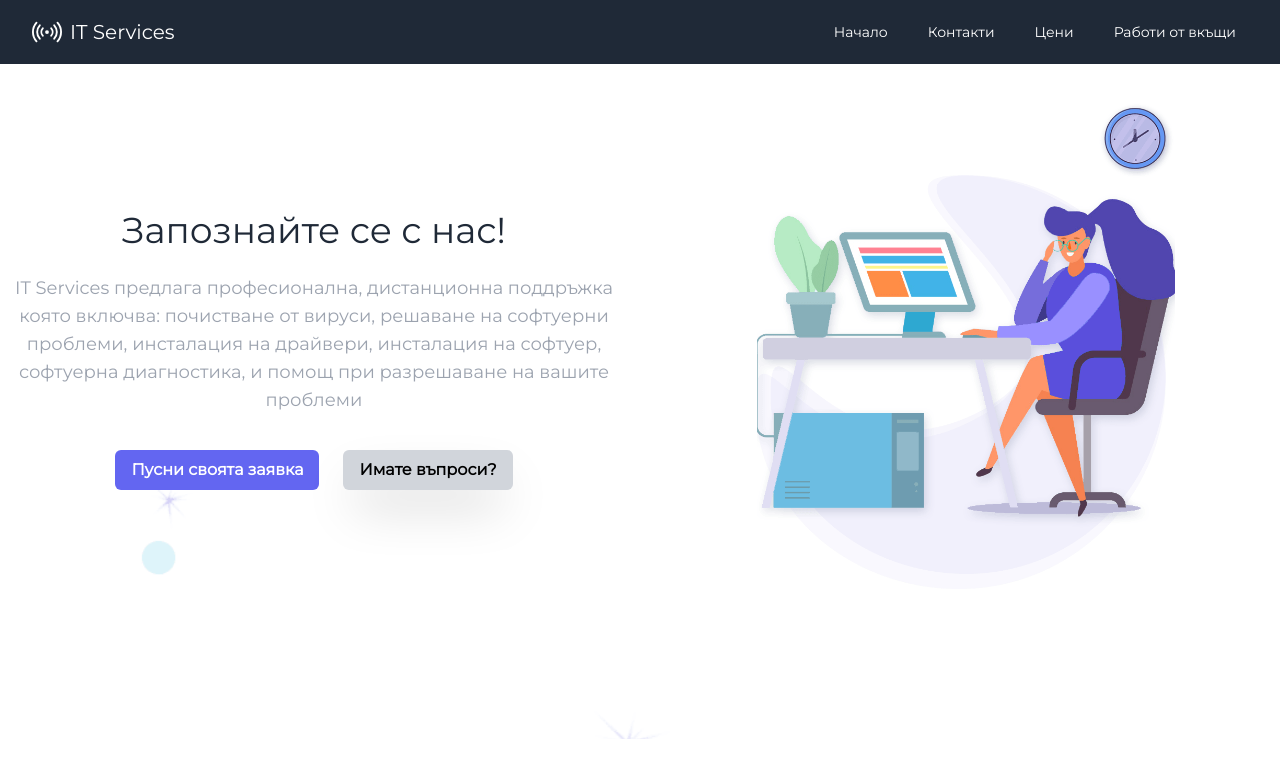
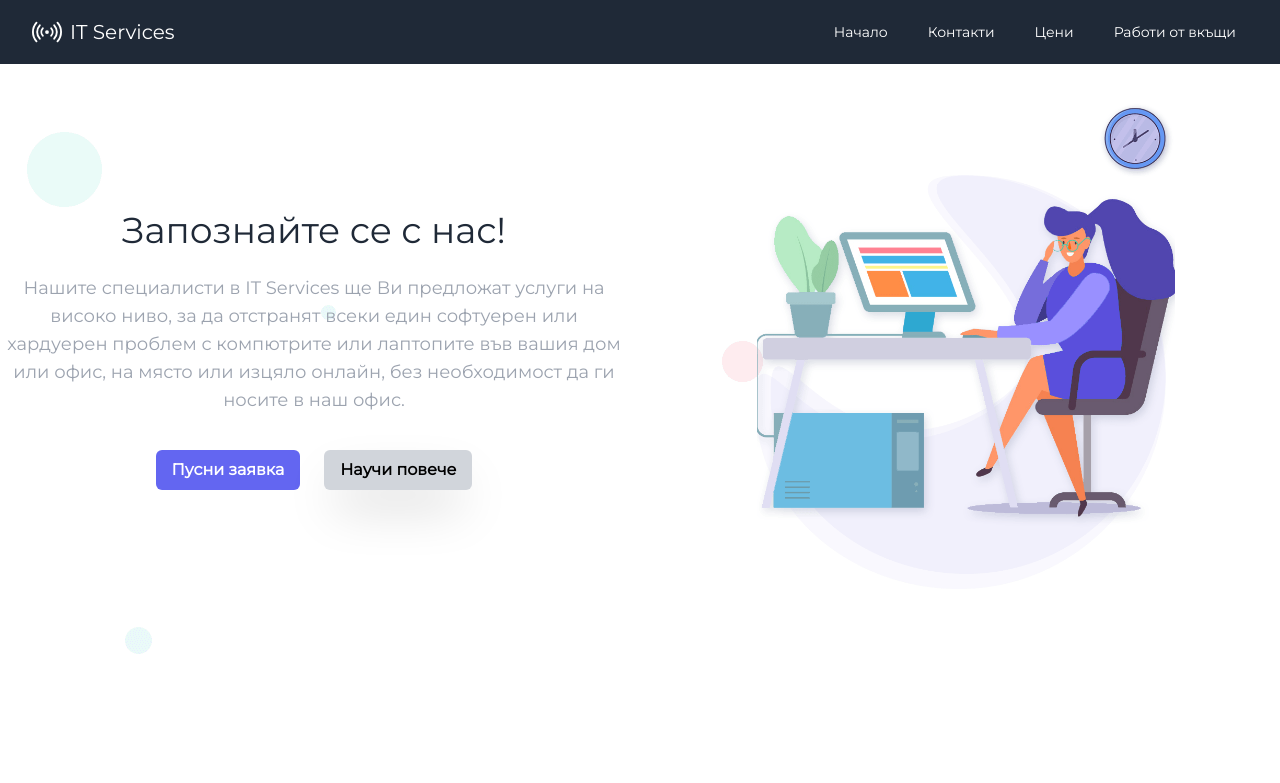
Before and after one commit to Nikolaevmar/itserviceskn, a React (Create React App) app: page / in a window 1280 px wide. Shown: the top 783 px of the page. Built offline with nearby package versions, Linux system fonts and the light colour scheme.

Commit message:
change content and style on hero component

```diff
--- a/public/index.html
+++ b/public/index.html
@@ -24,7 +24,7 @@
       work correctly both with client-side routing and a non-root public URL.
       Learn how to configure a non-root public URL by running `npm run build`.
     -->
-    <title>React App</title>
+    <title>IT ServicesKN</title>
     <style>
       @import url('https://fonts.googleapis.com/css2?family=Montserrat:ital,wght@0,200;0,400;1,200&display=swap');
       </style>
--- a/src/components/Hero.js
+++ b/src/components/Hero.js
@@ -10,17 +10,14 @@ export default function Hero() {
               Запознайте се с нас!
             </h2>
             <p className="text-gray-400 lg:text-lg sm:text-sm text-center mb-6 ">
-              IT Services предлага професионална, дистанционна поддръжка която
-              включва: почистване от вируси, решаване на софтуерни проблеми,
-              инсталация на драйвери, инсталация на софтуер, софтуерна
-              диагностика, и помощ при разрешаване на вашите проблеми
+            Нашите специалисти в IT Services ще Ви предложат услуги на високо ниво, за да отстранят всеки един софтуерен или хардуерен проблем с компютрите или лаптопите във вашия дом или офис, на място или изцяло онлайн, без необходимост да ги носите в наш офис.
             </p>
             <div className="flex justify-center flex-wrap gap-6 mt-3">
               <button class="bg-indigo-500 hover:bg-blue-700 text-white font-bold py-2 px-4 rounded-md">
-                Пусни своята заявка
+                Пусни заявка
               </button>
               <button class="bg-gray-300 shadow-2xl hover:bg-indigo-500 text-black font-bold py-2 px-4 rounded-md">
-                Имате въпроси?
+                Научи повече
               </button>
             </div>
           </div>
--- a/src/pages/Home.js
+++ b/src/pages/Home.js
@@ -4,7 +4,7 @@ import Features from "../components/Features";
 
 export default function Home() {
   return (
-    <div className="bg-background bg-cover bg-no-repeat">
+    <div className="bg-background bg-no-repeat">
       {/* Hero section */}
       <Hero />
       {/* Features */}
--- a/tailwind.config.js
+++ b/tailwind.config.js
@@ -3,7 +3,7 @@ module.exports = {
   theme: {
     extend: {
       backgroundImage: {
-        background: "url('./assets/images/heroimgbg.png')",
+        background: "url('./assets/images/featuresbg.png')",
       },
     },
   },
```
Also changed, not shown: src/assets/images/featuresbg.png (added).
